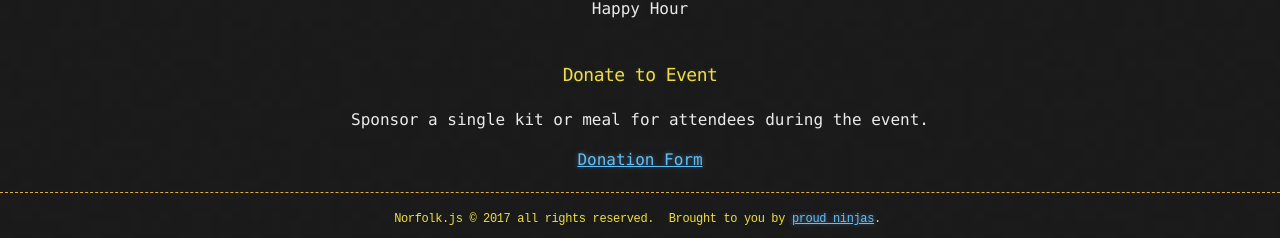
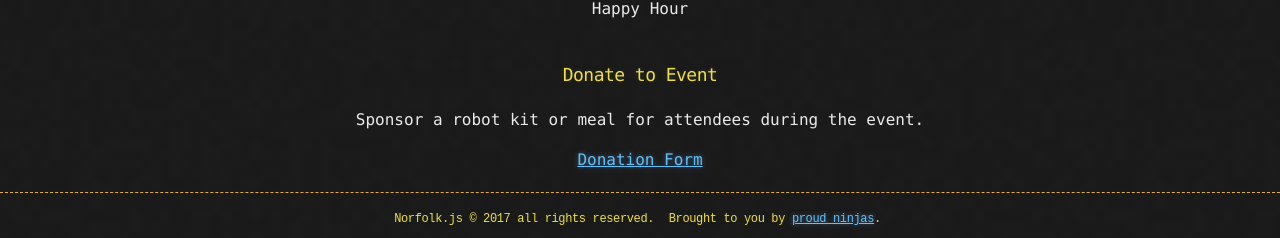
Before and after one commit to norfolkjs/norfolkjs.github.io, a Jekyll site: the page built from nodebots/index.html, in a window 1280 px wide. Shown: the part 1386-1624 px from the top of the page. Built offline with Jekyll 4.4.1, drawn with Linux system fonts in a browser that asks for light colours; nearby versions of some CDN libraries.

```diff
--- a/nodebots/index.html
+++ b/nodebots/index.html
@@ -49,6 +49,6 @@ we need community sponsors like you!</p>
 <br>
 <h3>Donate to Event</h3>
 
-<p>Sponsor a single kit or meal for attendees during the event.</p>
+<p>Sponsor a robot kit or meal for attendees during the event.</p>
 
-<p><a href="http://bit.ly/nodebots-sponsor">Donation Form</a></p>
+<p><a href="https://ti.to/nodebots-day/nodebots-day-2018">Donation Form</a></p>
```
